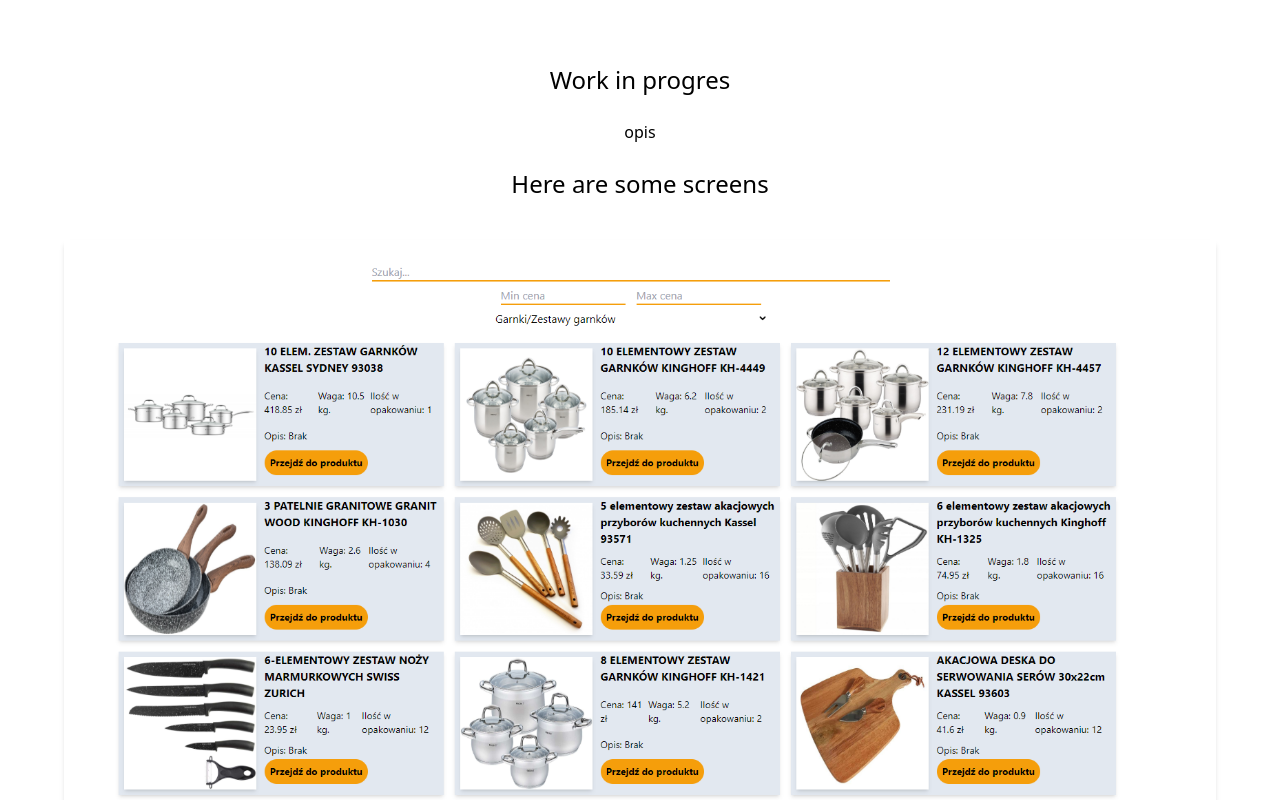
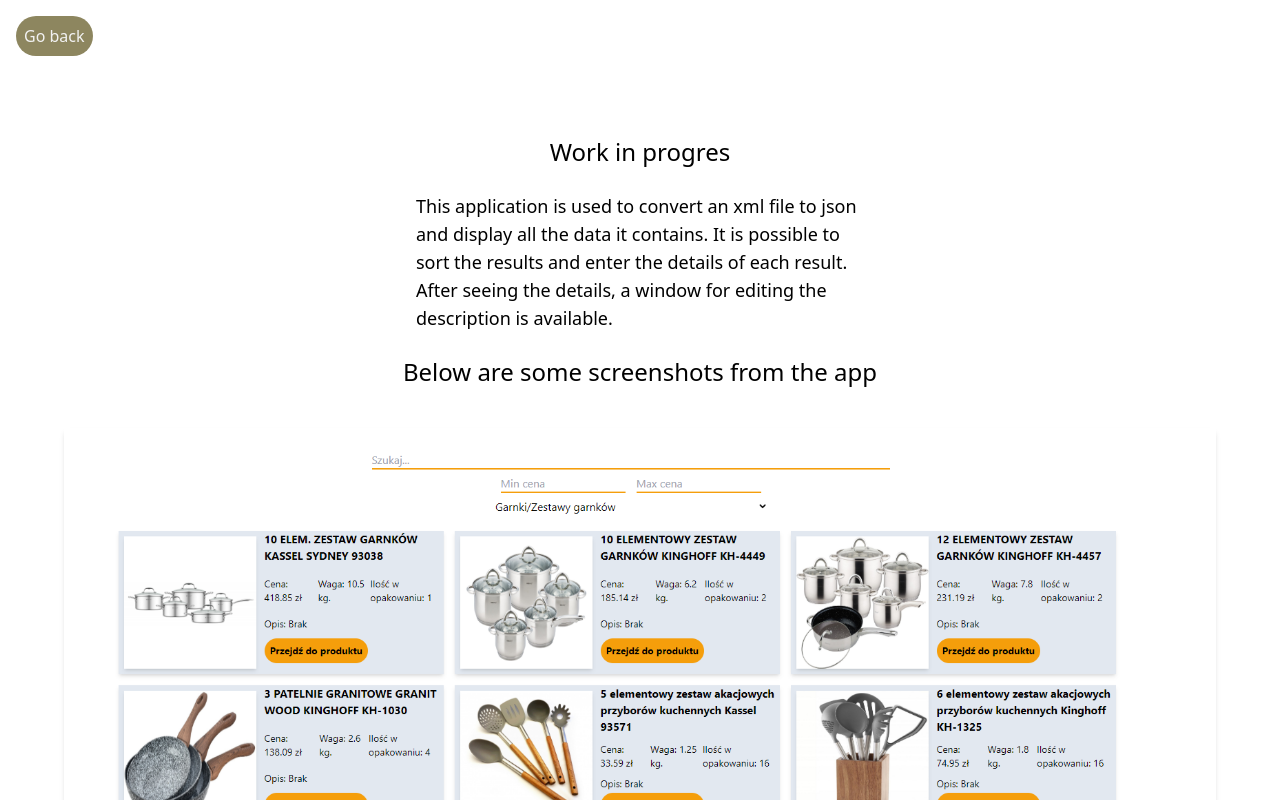
Before and after one commit to kolamaja/Portfolio, a React (Create React App) app: page /distributor in a window 1280 px wide. Shown: the top 800 px of the page. Built offline with nearby package versions, Linux system fonts and the light colour scheme.

Commit message:
reafactor

```diff
--- a/src/Pages/DistributorLoader.js
+++ b/src/Pages/DistributorLoader.js
@@ -3,13 +3,20 @@ import dist1 from "../img/dist1.PNG";
 import dist2 from "../img/dist2.PNG";
 import dist3 from "../img/dist3.PNG";
 import dist4 from "../img/dist4.PNG";
+import { Link } from "react-router-dom";
 export const DistributorLoader = () => {
   return (
     <div className="container mx-auto ">
+      <Link to={"/"}><button className="bg-clay-500 p-2 m-4 rounded-full text-almostWhite-500">Go back</button></Link>
       <div className="flex flex-col my-10 justify-center items-center">
         <h1 className="text-2xl my-6">Work in progres</h1>
-        <p>opis</p>
-        <h1 className="text-2xl my-6">Here are some screens</h1>
+        <p className="max-w-md text-lg">
+          This application is used to convert an xml file to json and display
+          all the data it contains. It is possible to sort the results and enter
+          the details of each result. After seeing the details, a window for
+          editing the description is available.
+        </p>
+        <h1 className="text-2xl my-6">Below are some screenshots from the app</h1>
         <div className="flex flex-row justify-center flex-wrap ">
           <img
             className=" max-w-6xl shadow-md p-4 my-4 "
--- a/src/Pages/Portfolio.js
+++ b/src/Pages/Portfolio.js
@@ -1,6 +1,8 @@
 import React from "react";
 import { Footer } from "../components/Footer";
 import porf1 from "../img/portf1.JPG"
+import dist1 from "../img/dist1.PNG"
+
 import NavBar from "../components/NavBar";
 import { PortfolioElement } from "../components/PortfolioElement";
 import { Link } from "react-router-dom";
@@ -12,7 +14,7 @@ export const Portfolio = () => {
             <div className="container mx-auto">
 			<div className='flex flex-row mt-6 mb-8 mx-28 justify-evenly flex-wrap    '>
                 <Link to={'/'}><PortfolioElement img={porf1} title="My portfolio website" tag1="#React" tag2="#HTML5" tag3="#Tailwind" tag4="#JavaScript" /></Link>
-                <Link to={'/distributor'}><PortfolioElement img={'https://picsum.photos/600/430'} title="Distributor Loader" tag1="#React" tag2="#HTML5" tag3="#Tailwind" tag4="#JavaScript" /></Link>
+                <Link to={'/distributor'}><PortfolioElement img={dist1} title="Distributor Loader" tag1="#React" tag2="#HTML5" tag3="#Tailwind" tag4="#JavaScript" /></Link>
                 <Link to={'*'}><PortfolioElement img={'https://picsum.photos/900/640'} title="Application 2" tag1="#React" tag2="#HTML5" tag3="#CSS3" tag4="#JavaScript" /></Link>
                 <Link to={'*'}><PortfolioElement img={'https://picsum.photos/800/640'} title="Application 3" tag1="#Angular" tag2="#HTML5" tag3="#Tailwind" tag4="#JavaScript" /></Link>
 
--- a/src/components/PortfolioElement.js
+++ b/src/components/PortfolioElement.js
@@ -4,7 +4,7 @@ export const PortfolioElement = (props) => {
   return (
     <div className="flex flex-col mt-8 mx-6 hover:scale-110 rounded-lg  max-w-sm shadow-elephant-400   shadow-lg">
       <img
-        className=" max-w-lg shadow-sm  mb-4  "
+        className=" max-w-lg h-80 shadow-sm  mb-4  "
         src={props.img}
         alt={props.img}
       ></img>
```
